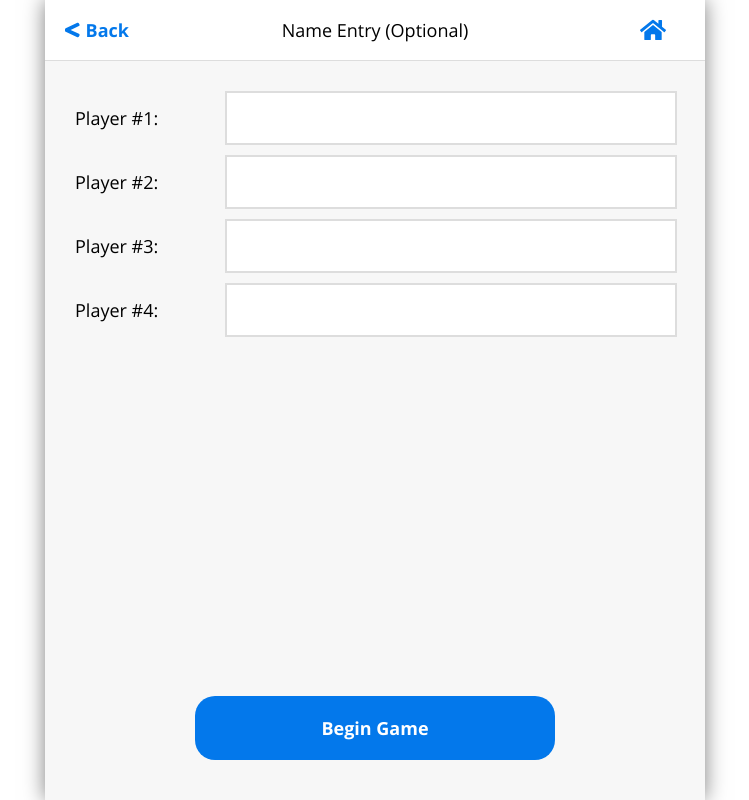
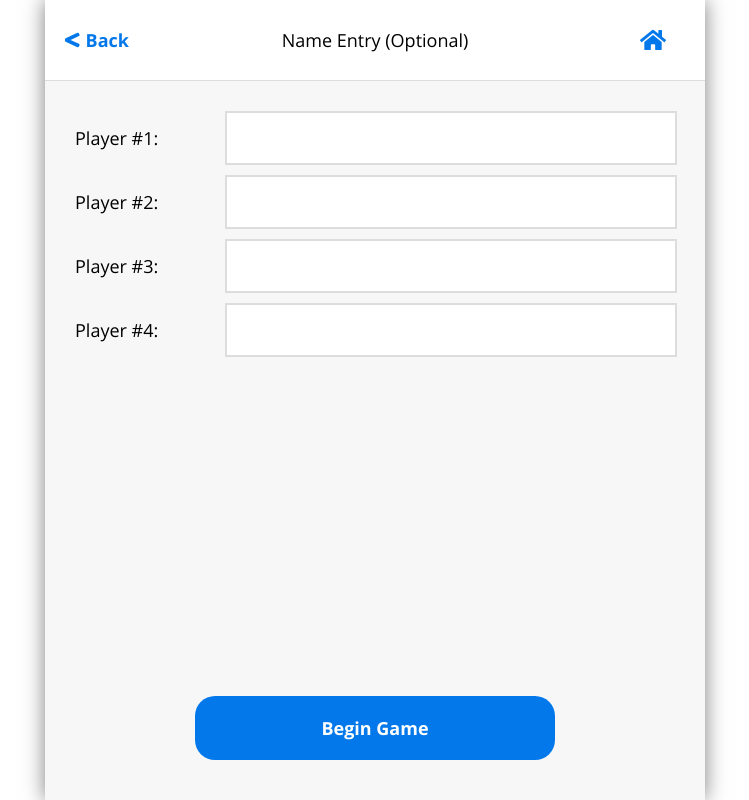
Before and after one commit to christianhalsell/app-street-sports-challenger, a React (Create React App) app: page /nameentry in a window 1280 px wide. Shown: the whole page, without its empty margins (265-1014 px from the left). Built offline with nearby package versions, Linux system fonts and the light colour scheme.

Commit message:
make header bigger

```diff
--- a/src/components/Header.module.css
+++ b/src/components/Header.module.css
@@ -4,7 +4,7 @@
   border-bottom: 1px solid var(--light-gray);
   display: flex;
   flex-direction: row;
-  height: 40px;
+  height: 60px;
   padding: 10px;
 }
 
```
